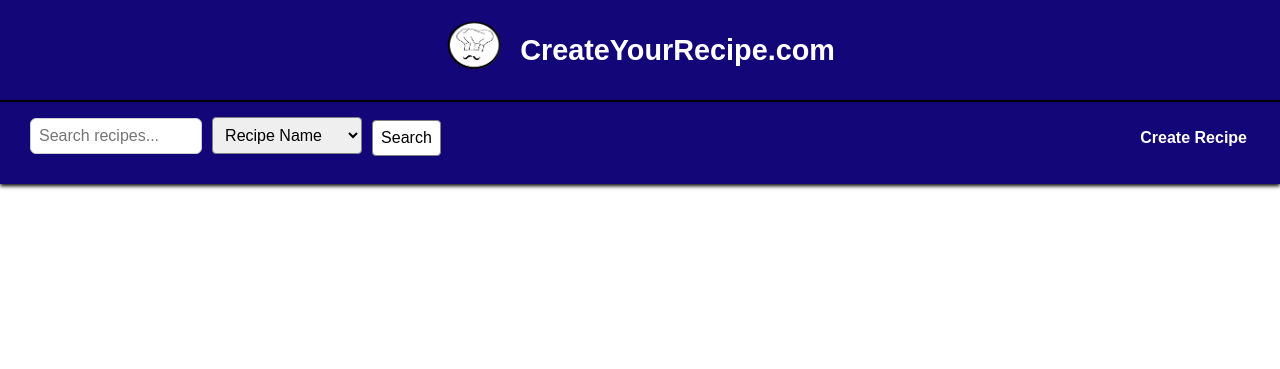
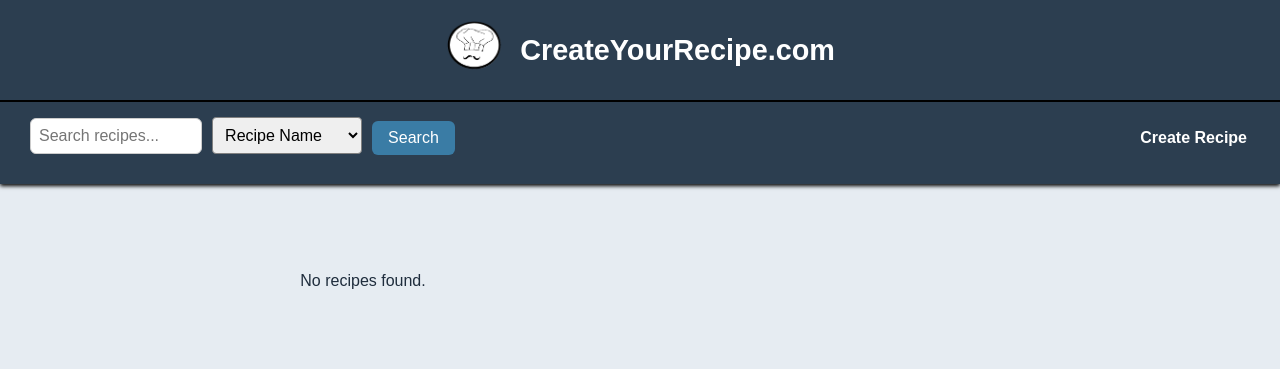
Before and after one commit to heytoki/ACIT2911, a Flask app: page / in a window 1280 px wide. Shown: the top 369 px of the page. Run offline with Flask 3, Linux system fonts and the light colour scheme; data that the repository does not hold is empty.

Commit message:
update styling

```diff
--- a/static/style.css
+++ b/static/style.css
@@ -504,3 +504,110 @@
 .delete-btn:hover {
     background-color: darkred;
 }
+
+:root {
+    --primary-bg: #e6ecf2;
+    --header-bg: #2c3e50;
+    --accent-bg: #3a7ca5;
+    --button-bg: #3a7ca5;
+    --button-hover: #2c3e50;
+    --card-bg: #f0f4f8;
+    --text-color: #1f2d3d;
+    --flash-bg: #5dade2;
+}
+
+body {
+    margin: 0;
+    padding-top: 160px;
+    background-color: var(--primary-bg);
+    font-family: Arial, sans-serif;
+    color: var(--text-color);
+}
+
+.header {
+    position: fixed;
+    top: 0;
+    left: 0;
+    width: 100%;
+    background-color: var(--header-bg);
+    color: white;
+    z-index: 1000;
+    padding-bottom: 10px;
+    box-shadow: 0 2px 4px rgba(0, 0, 0, 1);
+}
+
+.navbar {
+    display: flex;
+    justify-content: space-between;
+    align-items: center;
+    padding: 10px 30px;
+    background-color: var(--header-bg);
+    gap: 20px;
+}
+
+.title {
+    font-size: 1.8rem;
+    font-weight: bold;
+    color: white;
+    margin-left: 15px;
+}
+
+.search-form button,
+.grid button,
+#createPage button {
+    padding: 8px 16px;
+    background-color: var(--button-bg);
+    color: white;
+    border: none;
+    border-radius: 6px;
+    font-size: 1rem;
+    cursor: pointer;
+    transition: background-color 0.2s ease;
+}
+
+.search-form button:hover,
+.grid button:hover,
+#createPage button:hover {
+    background-color: var(--button-hover);
+    color: white;
+}
+
+.recipe-card {
+    background-color: var(--card-bg);
+    color: var(--text-color);
+}
+
+.recipe-card a,
+.recipe-card > a, .recipe-card > a:visited {
+    color: var(--text-color);
+    border: 1px solid var(--text-color);
+}
+
+.recipe-card a:hover {
+    background-color: var(--accent-bg);
+    color: white;
+}
+
+.grid > div,
+.commentCard {
+    background-color: white;
+    color: var(--text-color);
+}
+
+.commentAuthor,
+.section-title {
+    color: var(--header-bg);
+}
+
+.flashes li {
+    background-color: var(--flash-bg);
+    color: white;
+}
+
+.go-back-btn {
+    background-color: var(--button-bg);
+}
+
+.go-back-btn:hover {
+    background-color: var(--button-hover);
+}
--- a/templates/home.html
+++ b/templates/home.html
@@ -73,15 +73,15 @@
             <a href="{{ url_for('recipe', id=recipe.id) }}">{{ recipe.title }}</a>
 
             {% if recipe.difficulty %}
-            <p>Recipe Difficulty: {{ recipe.difficulty }}</p>
+            <p><b>Difficulty:</b> {{ recipe.difficulty }}</p>
             {% endif %}
 
             {% if recipe.cuisine %}
-            <p>Cuisine: {{ recipe.cuisine }}</p>
+            <p><b>Cuisine:</b> {{ recipe.cuisine }}</p>
             {% endif %}
 
             {% if recipe.cook_time %}
-            <p>Recipe Cook Time: {{ recipe.cook_time }}</p>
+            <p><b>Cook Time:</b> {{ recipe.cook_time }}</p>
             {% endif %}
 
             <!-- Delete Button class added to make delete and search button consistent-->
```
